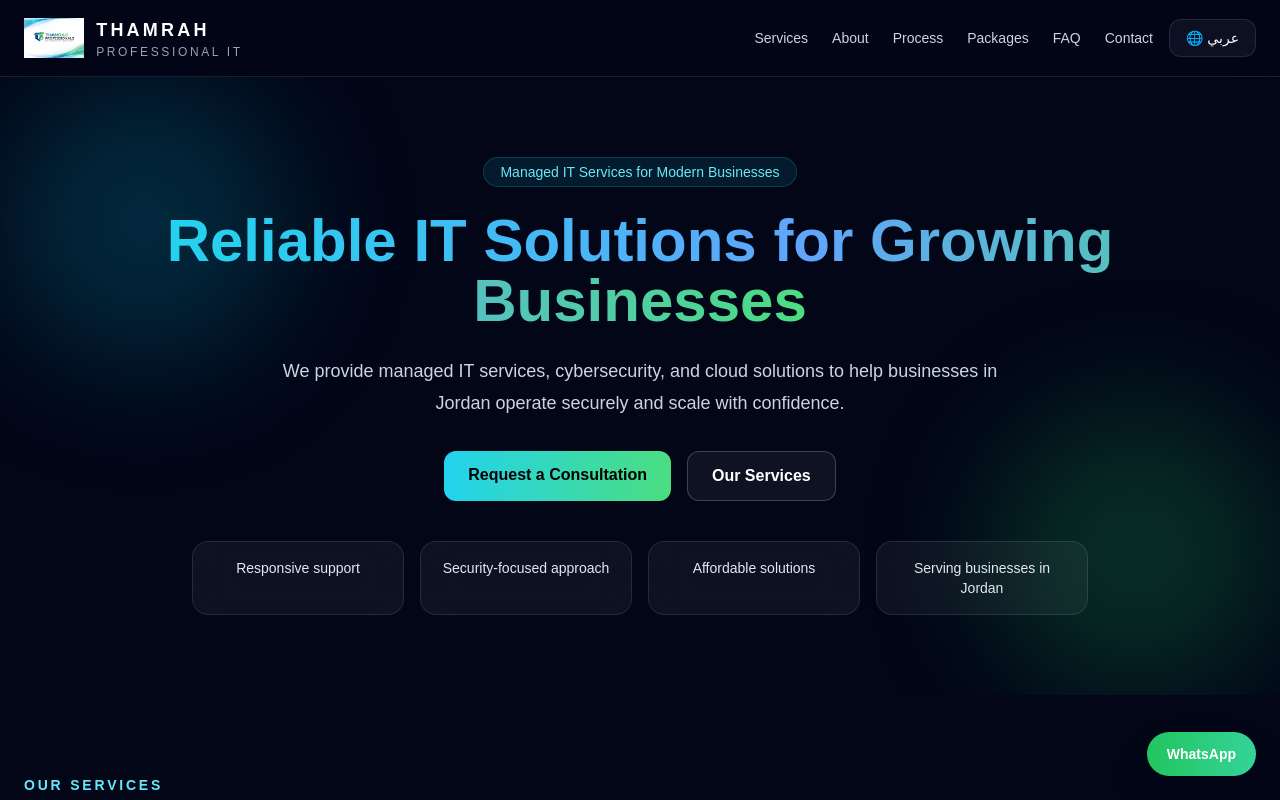
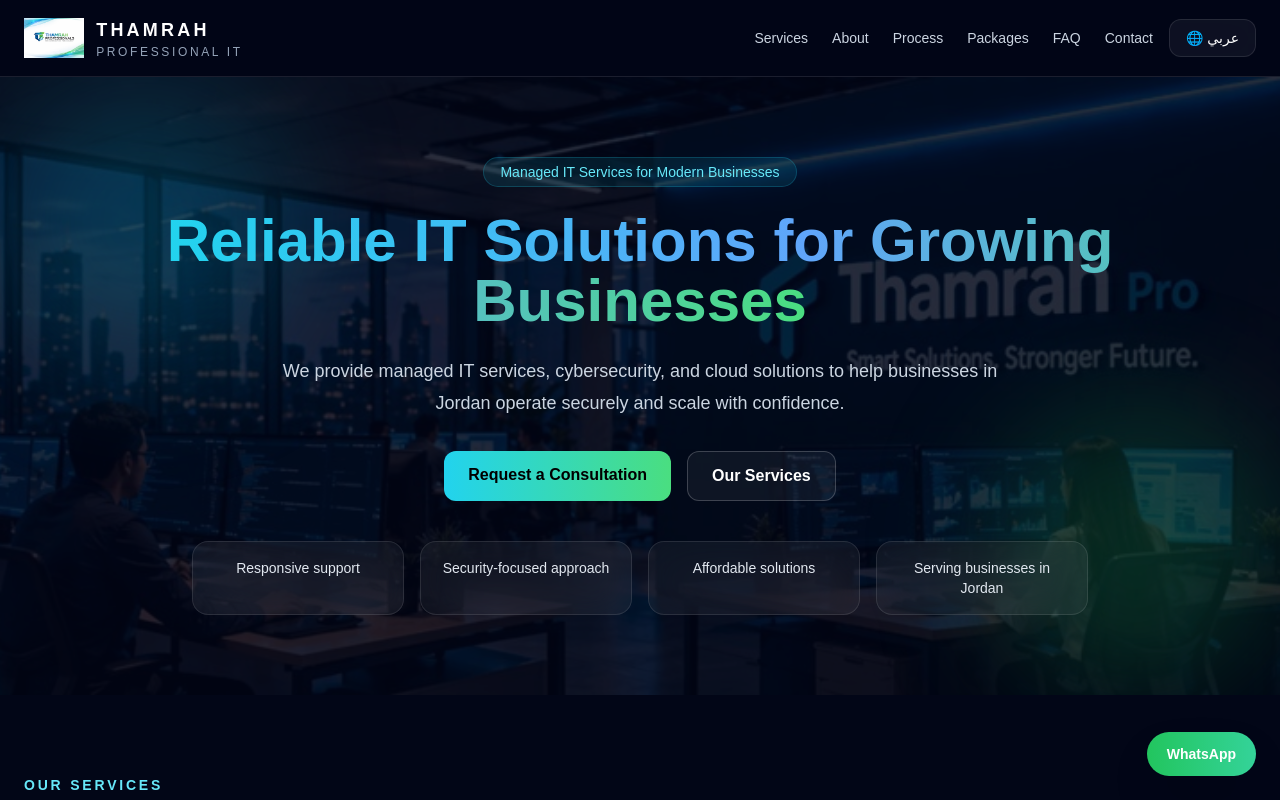
Before and after one commit to milad-stack/ThamrahPro, a Next.js app: page / in a window 1280 px wide. Shown: the top 800 px of the page. Built offline with nearby package versions, Linux system fonts and the light colour scheme.

Commit message:
fix hero image visibility

```diff
--- a/app/page.js
+++ b/app/page.js
@@ -385,6 +385,8 @@
 
       <section className="relative overflow-hidden px-4 sm:px-6 lg:px-8 py-20 text-center reveal">
 
+	<div className="absolute inset-0 bg-[url('/hero.jpg')] bg-cover bg-center opacity-40"></div>
+	<div className="absolute inset-0 bg-slate-950/60"></div>
         <div className="absolute left-0 top-0 h-72 w-72 rounded-full bg-cyan-500/20 blur-3xl" />
         <div className="absolute bottom-0 right-0 h-72 w-72 rounded-full bg-green-500/20 blur-3xl" />
         <div className="relative mx-auto max-w-5xl">
```
